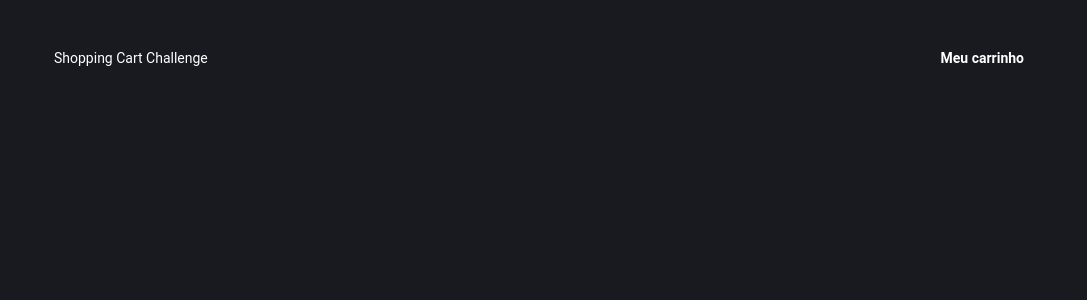
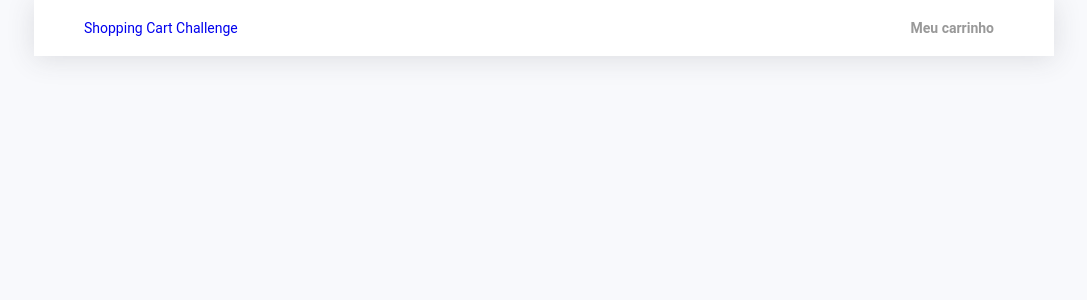
Before and after one commit to allanncruz/shopping-cart-challenge, a React (Create React App) app: page / in a window 1280 px wide. Shown: the top 300 px of the page, without its empty margins (96-1183 px from the left). Built offline with nearby package versions, Linux system fonts and the light colour scheme.

Commit message:
feat: custom header

```diff
--- a/src/components/Header/styles.ts
+++ b/src/components/Header/styles.ts
@@ -5,11 +5,12 @@ export const Container = styled.header`
   display: flex;
   justify-content: space-between;
   align-items: center;
-  margin: 50px 0;
+  padding: 20px 50px;
+  box-shadow: 0 .15rem 1.75rem 0 rgba(58,59,69,.15);
+  background: #fff;
 
   a {
     transition: opacity 0.2s;
-    color: #fff;
 
     &:hover {
       opacity: 0.7;
@@ -28,7 +29,7 @@ export const Cart = styled(Link)`
 
     strong {
       display: block;
-      color: #fff;
+      color: #999;
     }
 
     span {
--- a/src/styles/global.ts
+++ b/src/styles/global.ts
@@ -15,13 +15,12 @@ export default createGlobalStyle`
   }
 
   body {
-    background: #191920;
+    background: #f8f9fc;
     font: 14px Roboto, sans-serif;
   }
 
   #root {
     max-width: 1020px;
     margin: 0 auto;
-    padding: 0 20px 50px;
   }
 `;
```
